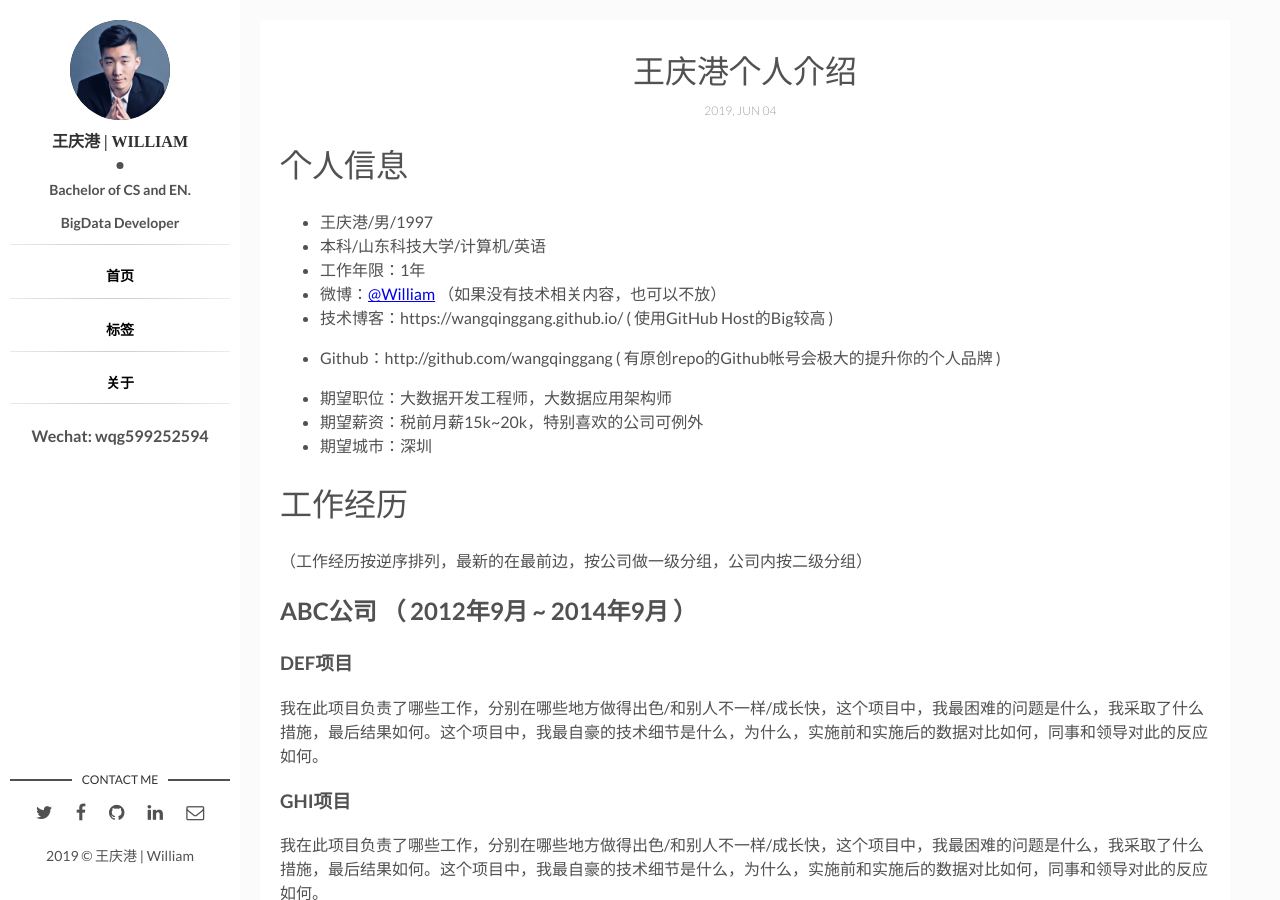
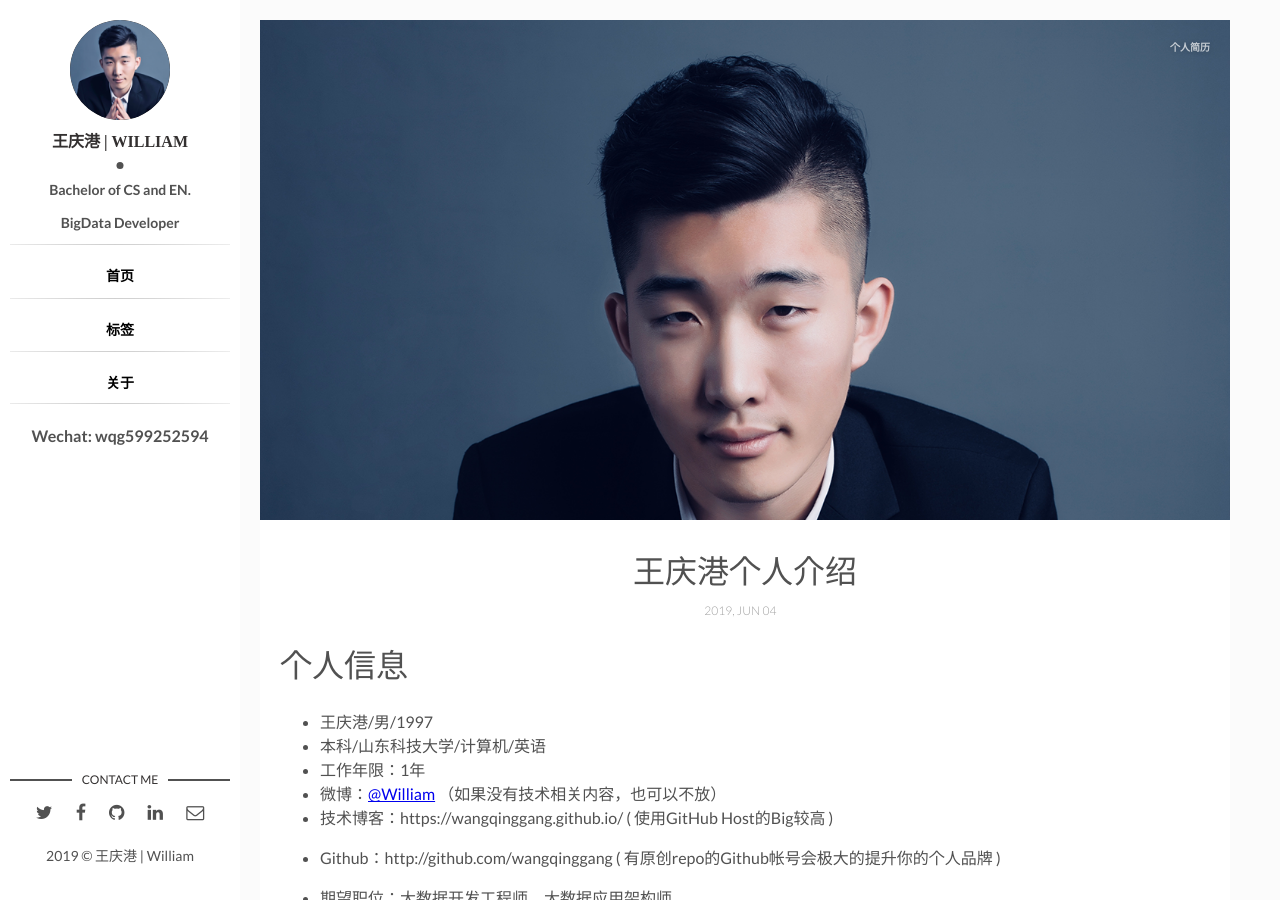
Before and after one commit to wangqinggang/wangqinggang.github.io, a Jekyll site: the page built from _posts/2019-06-04-my-profile.markdown, in a window 1280 px wide and 900 px high. Built offline with Jekyll 4.4.1, drawn with Linux system fonts in a browser that asks for light colours; comment, search, counter and statistics services are not loaded.

Commit message:
my-profile.png

```diff
--- a/_posts/2019-06-04-my-profile.markdown
+++ b/_posts/2019-06-04-my-profile.markdown
@@ -3,7 +3,7 @@ layout: post
 title: "王庆港个人介绍"
 date: 2019-06-04 14:17:20 +0300
 description: 双学士学位 | 大数据开发工程师的个人简历。
-img:
+img: my-profile.png
 fig-caption: 个人简历
 tags: [简历]
 ---
```
Also changed, not shown: assets/img/my-profile.png (added).
